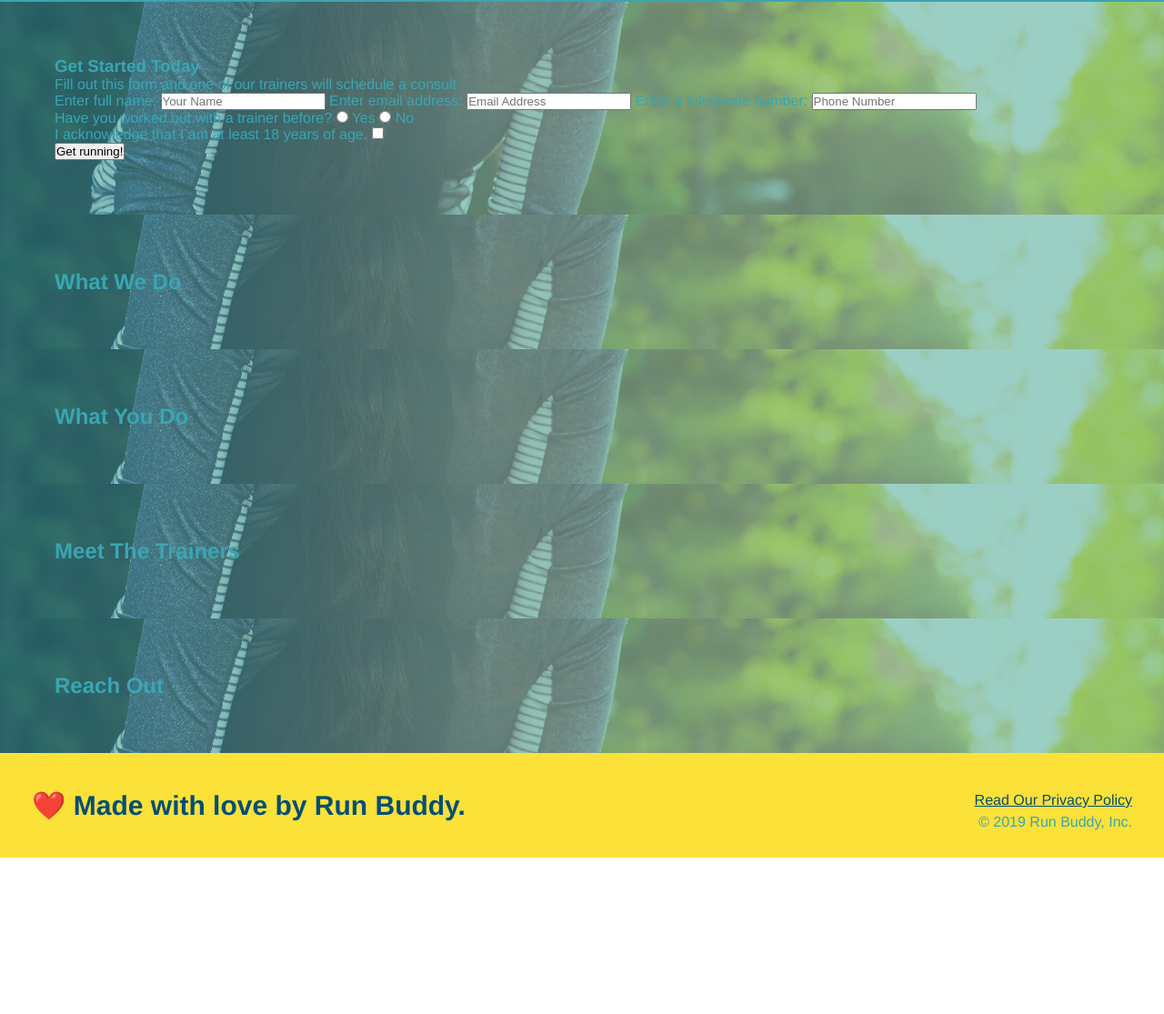
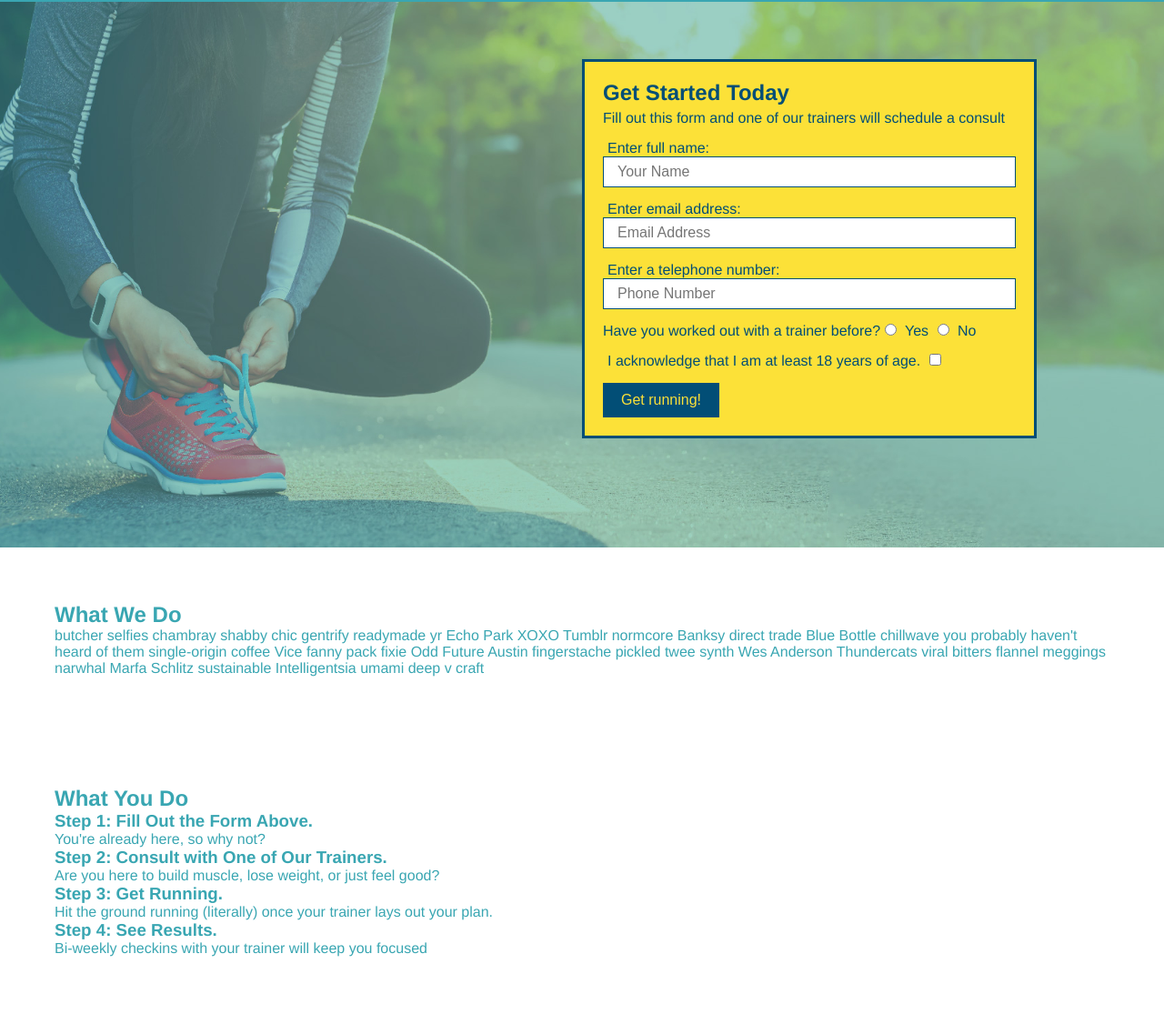
Before and after one commit to AndrewSalesJr/run-buddy, a plain HTML site: page index.html in a window 1280 px wide. Shown: the part 80-1195 px from the top of the page at 91% size. Before the commit the page ends 1023 px from the top, so only its background shows below. Drawn offline with Linux system fonts and the light colour scheme.

Commit message:
started on instructions seciton

```diff
--- a/css/style.css
+++ b/css/style.css
@@ -68,5 +68,55 @@ footer a {
 
 section {
     padding: 60px;
-    background-image: url(images/hero-bg.jpg)
+
 }
+
+.hero {
+    background-image: url(images/hero-bg.jpg);
+    height: 600px;
+    background-size: cover;
+    background-position: center;
+    position: relative;
+}
+
+.hero-form{
+    color: #024e76;
+    background-color: #fce138;
+    padding: 20px;
+    width: 500px;
+    border: solid 3px #024e76;
+    position: absolute;
+    bottom: 120px;
+    right: 140px;
+}
+
+.hero-form h3 {
+    font-size: 24px;
+    margin: 0;
+}
+
+.hero-form p {
+    margin: 5px 0 15px 0;
+}
+
+.form-input {
+    border: 1px solid #024e76;
+    display: block;
+    padding: 7px 15px;
+    font-size: 16px;
+    color: #024e76;
+    width: 100%;
+    margin-bottom: 15px;
+}
+
+.hero-form label {
+    margin: 0 5px;
+}
+
+.hero-form button {
+    color: #fce138;
+    background-color: #024e76;
+    border: none;
+    padding: 10px 20px;
+    font-size: 16px;
+}
--- a/index.html
+++ b/index.html
@@ -30,17 +30,17 @@
         </header>
 
           <!-- hero/jumbotron -->
-          <section>
-            <div>
+          <section class="hero">
+            <div class="hero-form">
               <h3>Get Started Today</h3>
               <p>Fill out this form and one of our trainers will schedule a consult</p>
               <form>
                 <label for="name">Enter full name:</label>
-                <input type="text" placeholder="Your Name" name="name" id="name" />
+                <input type="text" placeholder="Your Name" name="name" id="name" class="form-input" />
                 <label for="email">Enter email address:</label>
-                <input type="email" placeholder="Email Address" name="email" id="email" />
+                <input type="email" placeholder="Email Address" name="email" id="email" class="form-input" />
                 <label for="phone">Enter a telephone number:</label>
-                <input type="tel" placeholder="Phone Number" name="phone" id="phone"/>
+                <input type="tel" placeholder="Phone Number" name="phone" id="phone" class="form-input" />
                 <p>
                   Have you worked out with a trainer before?
                   <input type="radio" name="trainer-confirm" id="trainer-yes" />
@@ -63,22 +63,48 @@
           </section>
 
           <!-- "what we do" section -->
-          <section>
+          <section id="what-we-do">
             <h2>What We Do</h2>
+
+            <p>
+              butcher selfies chambray shabby chic gentrify readymade yr Echo Park XOXO Tumblr normcore Banksy direct trade Blue Bottle chillwave you probably haven't heard of them single-origin coffee Vice fanny pack fixie Odd Future Austin fingerstache pickled twee synth Wes Anderson Thundercats viral bitters flannel meggings narwhal Marfa Schlitz sustainable Intelligentsia umami deep v craft
+            </p>
           </section>
 
           <!-- "what you do" section -->
-          <section>
+          <section id="what-you-do">
             <h2>What You Do</h2>
+
+
+            <div>
+              <h3>Step 1: Fill Out the Form Above.</h3>
+              <p>You're already here, so why not?</p>
+            </div>
+
+            <div>
+              <h3>Step 2: Consult with One of Our Trainers.</h3>
+              <p>Are you here to build muscle, lose weight, or just feel good?</p>
+            </div>
+
+            <div>
+              <h3>Step 3: Get Running.</h3>
+              <p>Hit the ground running (literally) once your trainer lays out your plan.</p>
+            </div>
+
+            <div>
+              <h3>Step 4: See Results.</h3>
+              <p>Bi-weekly checkins with your trainer will keep you focused</p>
+            </div>
+
           </section>
 
           <!-- "meet the trainers" section -->
-          <section>
+          <section id="meet-the-trainers">
             <h2>Meet The Trainers</h2>
           </section>
 
           <!-- "reach out" section -->
-          <section>
+          <section id="reach-out">
             <h2>Reach Out</h2>
           </section>
 
```
